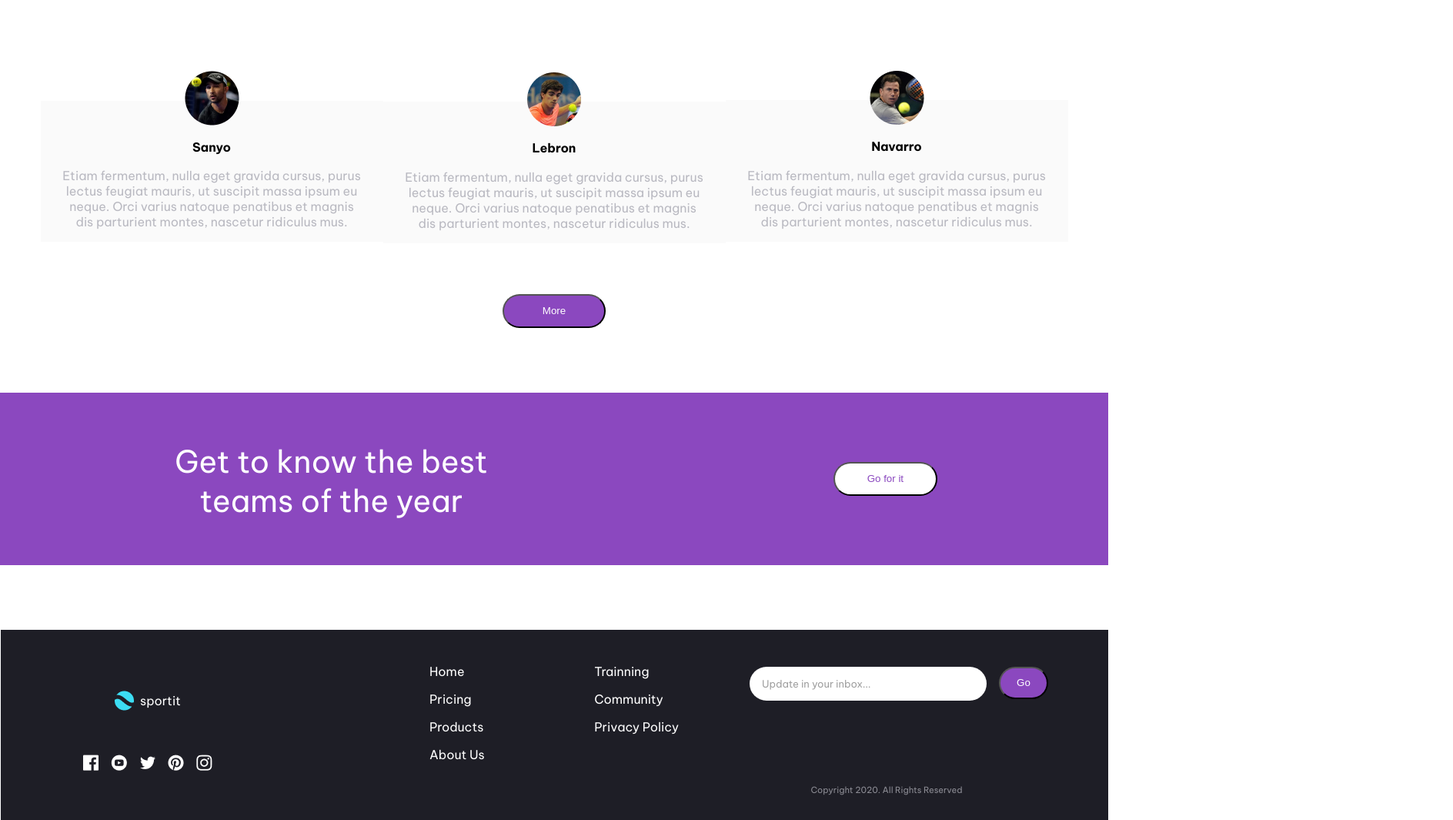
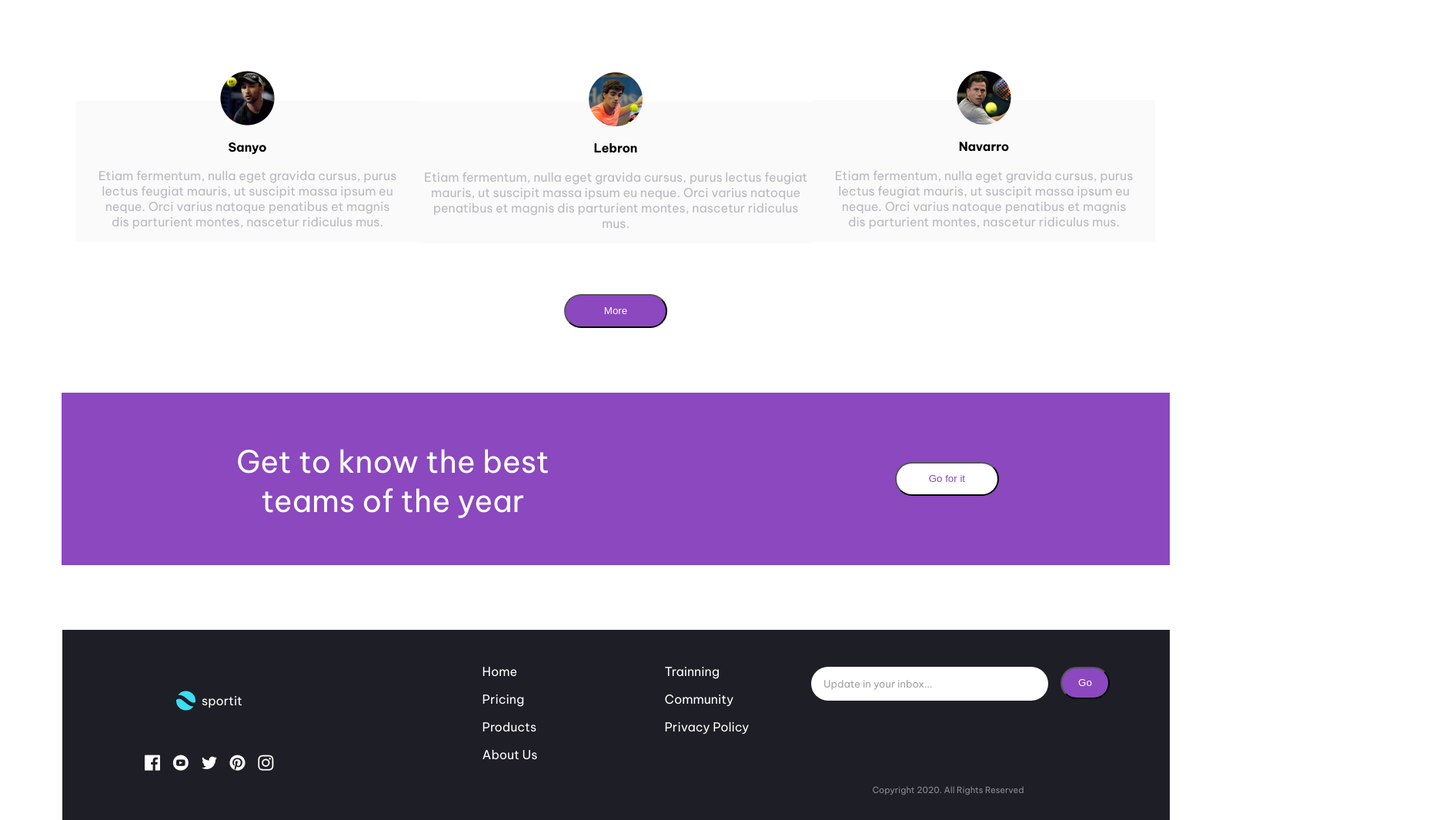
Before and after one commit to El-Ayvar/sportit-media-queries, a plain HTML site: page index.html in a window 1280 px wide. Shown: the part 1575-2640 px from the top of the page at 77% size, 1888 px wide, since content can reach past the window. Drawn offline with Linux system fonts and the light colour scheme.

Commit message:
haciendolo vw

```diff
--- a/assets/css/style.css
+++ b/assets/css/style.css
@@ -12,7 +12,7 @@ body { /*Ajustando body*/
     justify-content: space-between;
     align-items: center;
     height: 224.5625rem;
-    width: 30rem;
+    width: 100vw;
 }
 
 button { /*Agregando puntero a los botones*/
@@ -28,7 +28,7 @@ header { /*Ajustando el header*/
     display: flex;
     height: 8.125rem;
     justify-content: space-around;
-    width: 100%;
+    width: 100vw;
 }
 
 header strong { /*Aqui solo ocupamos la etiqueta de strong que esta en el header*/
@@ -55,7 +55,7 @@ header strong { /*Aqui solo ocupamos la etiqueta de strong que esta en el header
     flex-direction: column;
     justify-content: space-between;
     height: 52.5rem;
-    width: 25rem;
+    width: 100vw;
 }
 
 #box_live_follow { /*Ajustamos una caja que este debajo del hombre con raqueta*/
@@ -64,7 +64,7 @@ header strong { /*Aqui solo ocupamos la etiqueta de strong que esta en el header
     justify-content: space-between;
     align-items: end;
     text-align: end;
-    width: 25rem;
+    width: 100vw;
     height: 27rem;
 }
 
@@ -76,7 +76,7 @@ header strong { /*Aqui solo ocupamos la etiqueta de strong que esta en el header
     display: flex;
     height: 2.8rem;
     justify-content: center;
-    width: 8.4rem;
+    width: 8.4;
 }
 
 #live_text { /*Ajustamos el texto grande que se encuentra debajo del hombre con raqueta*/
@@ -96,11 +96,11 @@ header strong { /*Aqui solo ocupamos la etiqueta de strong que esta en el header
     background-color: #3CDDF3;
     color: white;
     height: 19.125rem;
-    width: 30rem;
+    width: 100vw;
 }
 
 #blue_box strong{ /*Aqui damos la orden de solo modificar la etiqueta strong que esta dentro de la caja azul*/
-    width: 27.5rem;
+    width: 80vw;
     height: 5.5rem;
     font-size: 2.25rem;
 }
@@ -108,7 +108,7 @@ header strong { /*Aqui solo ocupamos la etiqueta de strong que esta en el header
 #blue_box p { /*Aqui solo modificamos la etiqueta p de la caja azul*/
     font-size: 1rem;
     height: 5.5rem;
-    width: 27.5rem;
+    width: 80vw;
 }
 
 #contenedor_3_morado { /*Aqui generamos la caja que tendra 3 opciones moradas*/
@@ -116,9 +116,8 @@ header strong { /*Aqui solo ocupamos la etiqueta de strong que esta en el header
     flex-direction: column;
     justify-content: space-evenly;
     height: 42.625rem;
-    width: 27.875rem;
-    margin-left: auto;
-}
+    width: 80vw;
+    margin-left: auto;}
 
 .text_purple { /*Separamos el texto de los 1,2,3*/
     padding-left: 1rem;
@@ -130,7 +129,7 @@ header strong { /*Aqui solo ocupamos la etiqueta de strong que esta en el header
     border-radius: 30px 0px 0px 30px;
     background-color: #8b48bf30;
     height: 2.6875rem;
-    width: 27.875rem;
+    width: 80vw;
 }
 
 .purple_box_123 {/*Ajustamos los circulos 123 mas morados*/
@@ -154,7 +153,7 @@ header strong { /*Aqui solo ocupamos la etiqueta de strong que esta en el header
     align-items: center;
     justify-content: space-between;
     height: 29.875rem;
-    width: 27.8125rem;
+    width: 100vw;
 }
 
 #bestotm_box strong { /*Aqui solo modificamos el texto con la etiqueta strong*/
@@ -168,7 +167,7 @@ header strong { /*Aqui solo ocupamos la etiqueta de strong que esta en el header
 
 #text_lebron { /*Aqui ajustamos y cambiamos de color el textocque esta abajo de lebron*/
     text-align: center;
-    width: 24.375rem;
+    width: 55vw;
     height: 4.875rem;
 }
 
@@ -178,7 +177,7 @@ header strong { /*Aqui solo ocupamos la etiqueta de strong que esta en el header
     align-items: center;
     height: 15.875rem;
     justify-content: space-between;
-    width: 28.375rem;
+    width: 100vw;
 }
 
 #img_text_box img{ /*Aqui solo afectamos la pura imagen de lebron*/
@@ -195,7 +194,7 @@ header strong { /*Aqui solo ocupamos la etiqueta de strong que esta en el header
     height: 13.68875rem;
     padding-top: 2rem;
     justify-content: space-evenly;
-    width: 27.8125rem;
+    width: 60vw;
     color: #B9B9C1;
 }
 
@@ -218,12 +217,12 @@ header strong { /*Aqui solo ocupamos la etiqueta de strong que esta en el header
     background-color: #3CDDF3;
     color: white;
     height: 22.875rem;
-    width: 30.25rem;
+    width: 100vw;
 }
 
 #two_blue_box p { /*Aqui solo afectamos las etiquetas p que esten adentro de la segunda caja azul*/
     text-align: center;
-    width: 20.25rem;
+    width: 100vw;
     height: 12rem;
     font-size: 2.5rem;
 }
@@ -247,7 +246,7 @@ footer { /*Ajustamos las reglas del footer*/
     flex-direction: column;
     justify-content: space-evenly;
     align-items: center;
-    width: 30rem;
+    width: 100vw;
     height: 33.375rem;
     background-color: #1E1E26;
 }
@@ -257,14 +256,12 @@ footer { /*Ajustamos las reglas del footer*/
     justify-content: space-between;
     align-items: center;
     position: relative;
-    right: 33rem;
-    bottom: 9rem;
 }
 
 #caja_busqueda { /*Aqui hacemos una caja para meter el boton y la barrita de busqueda*/
     display: flex;
     justify-content: center;
-    width: 30rem;
+    width: 100vw;
     height: 4.3rem;
 }
 
@@ -292,8 +289,8 @@ footer { /*Ajustamos las reglas del footer*/
 
 #contenedor_listas { /*Hacemos un contenedor para las 2 listas que tenemos*/
     display: flex;
-    justify-content: space-between;
-    width: 20.25rem;
+    justify-content: space-around;
+    width: 100vw;
     height: 8.85rem;
     color: white;
 }
@@ -306,7 +303,7 @@ footer { /*Ajustamos las reglas del footer*/
     display: flex;
     align-items: center;
     justify-content: space-evenly;
-    width: 30rem;
+    width: 100vw;
     height: 2.66rem;
 }
 
@@ -349,8 +346,44 @@ footer { /*Ajustamos las reglas del footer*/
 }
 
 @media (min-width: 769px) {
+
+
+    #contenedor_listas { /*Hacemos un contenedor para las 2 listas que tenemos*/
+        display: flex;
+        justify-content: space-around;
+        width: 40vw;
+        height: 8.85rem;
+        color: white;
+    }
+
+
+    #lebron_box { /*Aqui creamos otra caja la cual solo contenga el nombre de lebron y su texto*/
+        background-color: #FAFAFA;
+        display: flex;
+        flex-direction: column;
+        align-items: center;
+        height: 13.68875rem;
+        padding-top: 2rem;
+        justify-content: space-evenly;
+        width: 40vw;
+        color: #B9B9C1;
+    }
+    #img_text_box { /*Aqui ajustamos un contenedor que tenga la imagen de lebron. el nombre lebron y su texto*/
+        display: flex;
+        flex-direction: column;
+        align-items: center;
+        height: 15.875rem;
+        justify-content: space-between;
+        width: 10vw;
+    }
+    #text_lebron {
+        width: 40vw;
+    }
+    #bestotm_box {
+        width: 40vw;
+    }
     body {
-        width: 90rem;
+        width: 100rem;
         height: 165rem;
     }
     #hamburguesa {
```
